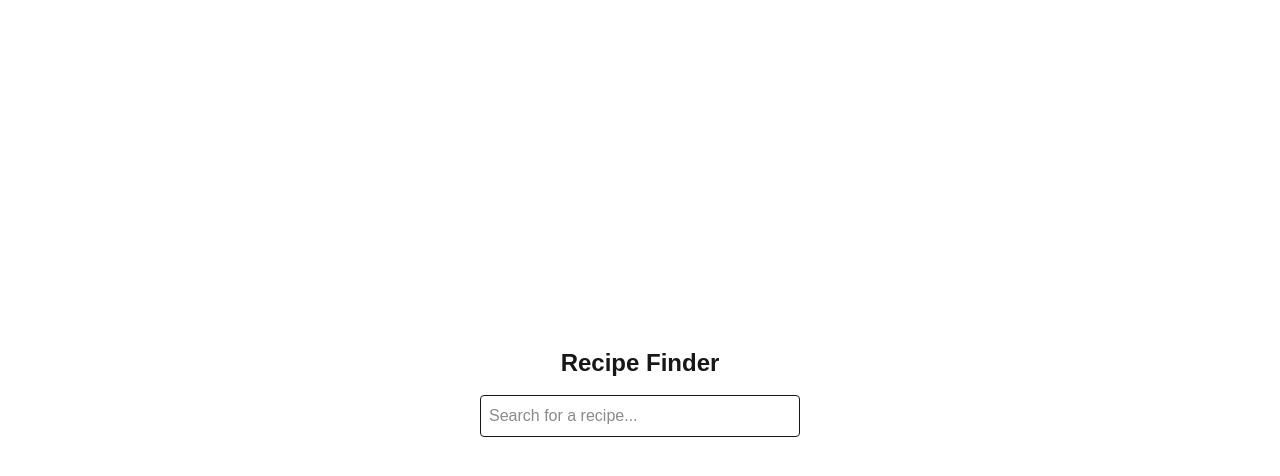
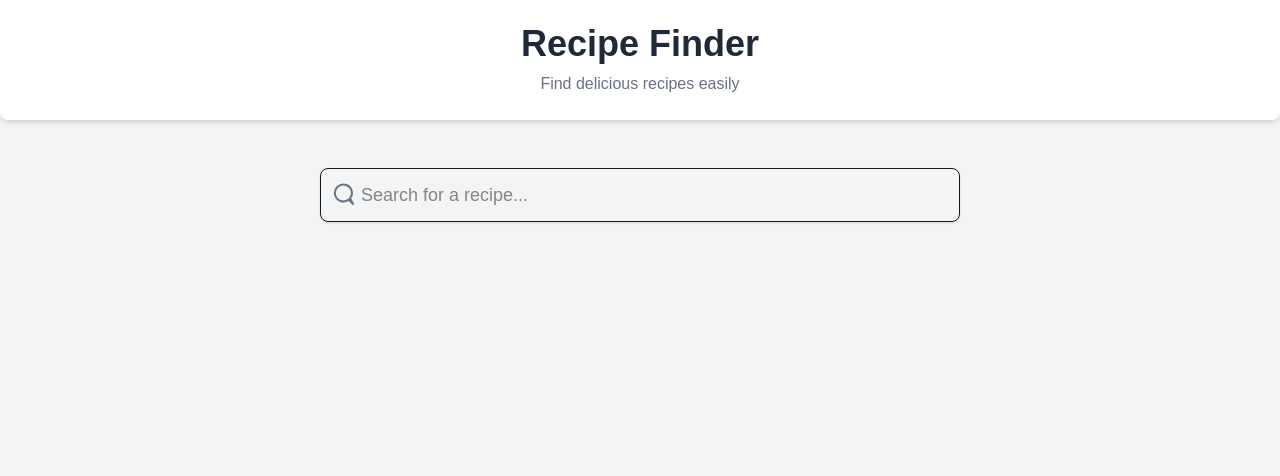
Before and after one commit to BrayanCarmonaGarro/RecipeFinder, a Next.js app in the folder recipe-finder/: page / in a window 1280 px wide. Shown: the top 476 px of the page. Built offline with nearby package versions, Linux system fonts and the light colour scheme.

Commit message:
Refactor UI layout and

```diff
--- a/recipe-finder/src/app/page.tsx
+++ b/recipe-finder/src/app/page.tsx
@@ -49,31 +49,51 @@ export default function Home() {
   const handleBack = () => {
     setSelectedRecipe(null);
   };
+  return (
+    <div className="min-h-screen bg-gray-100 flex flex-col items-center">
+      <header className="w-full bg-white shadow-md p-6 flex flex-col items-center rounded-b-lg">
+        <h1 className="text-4xl font-extrabold text-gray-800">Recipe Finder</h1>
+        <p className="text-gray-500 mt-2">Find delicious recipes easily</p>
+      </header>
 
-  return (
-    <div className="min-h-screen flex flex-col items-center justify-center p-4">
-      <h1 className="text-2xl font-bold mb-4">Recipe Finder</h1>
-      {!selectedRecipe ? (
-        <>
+      {!selectedRecipe && (
+        <section className="w-full max-w-2xl mt-8 p-4">
+          <div className="relative w-full">
             <input
               type="text"
               placeholder="Search for a recipe..."
               value={query}
               onChange={handleSearch}
-            className="border p-2 rounded w-80"
+              className="border p-3 pl-10 rounded-lg w-full text-lg shadow-sm focus:outline-none"
             />
-          <ul className="mt-4">
+            <svg
+              className="absolute left-3 top-1/2 transform -translate-y-1/2 w-6 h-6 text-gray-500"
+              xmlns="http://www.w3.org/2000/svg"
+              fill="none"
+              viewBox="0 0 24 24"
+              stroke="currentColor"
+            >
+              <path strokeLinecap="round" strokeLinejoin="round" strokeWidth="2" d="M21 21l-4.35-4.35m0 0a8.5 8.5 0 111.42-1.42L21 21z" />
+            </svg>
+          </div>
+        </section>
+      )}
+
+      <div className="min-h-screen flex flex-col items-center justify-center p-4">
+        <div className="w-full max-w-7xl px-4">
+          {!selectedRecipe ? (
+            <div className="grid grid-cols-1 sm:grid-cols-2 lg:grid-cols-3 gap-6 mt-4">
               {recipes.map((recipe) => (
+               <div className="recipe-card" key={recipe.idMeal}>
                   <RecipeCard
-                key={recipe.idMeal}
                     idMeal={recipe.idMeal}
                     strMeal={recipe.strMeal}
                     strMealThumb={recipe.strMealThumb}
                     onSelect={handleSelectRecipe}
                   />
+                </div>
               ))}
-          </ul>
-        </>
+            </div>
           ) : (
             <RecipeDetail
               strMeal={selectedRecipe.strMeal}
@@ -86,5 +106,7 @@ export default function Home() {
             />
           )}
         </div>
+      </div>
+    </div>
   );
 }
```
Lines whose indentation alone changed are shown as unchanged.
